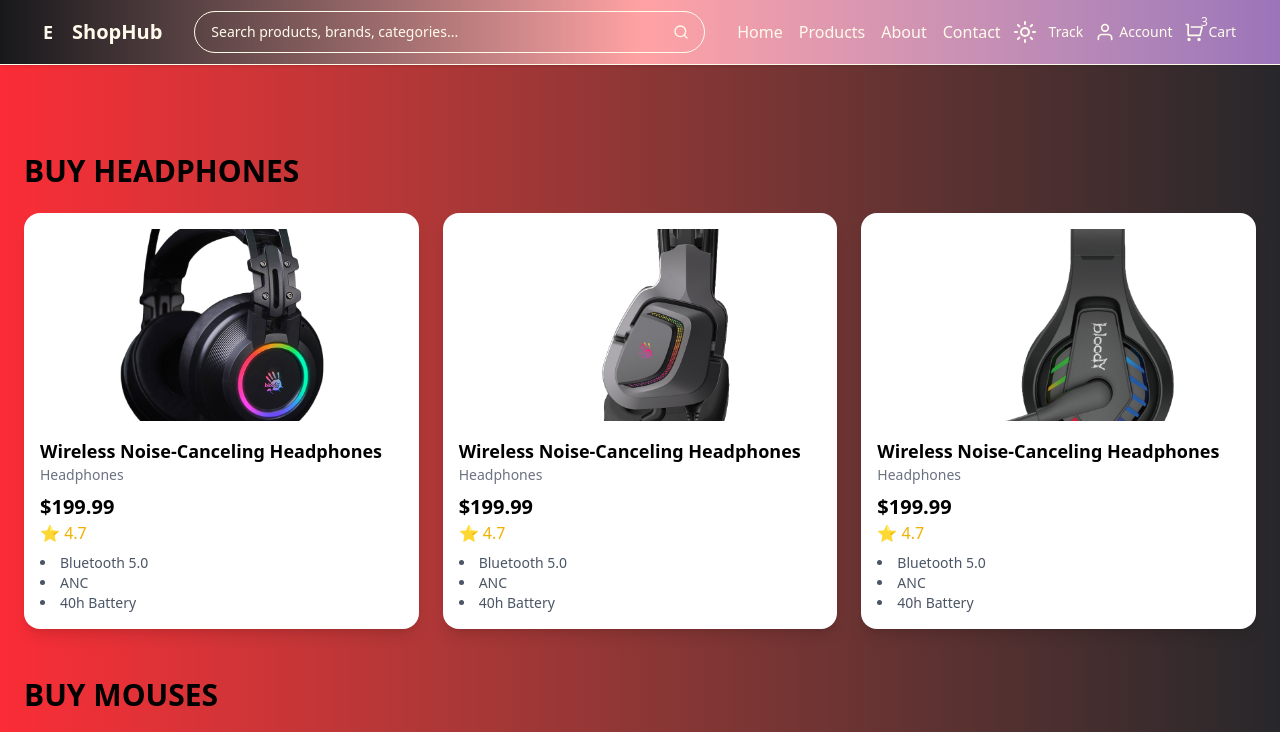
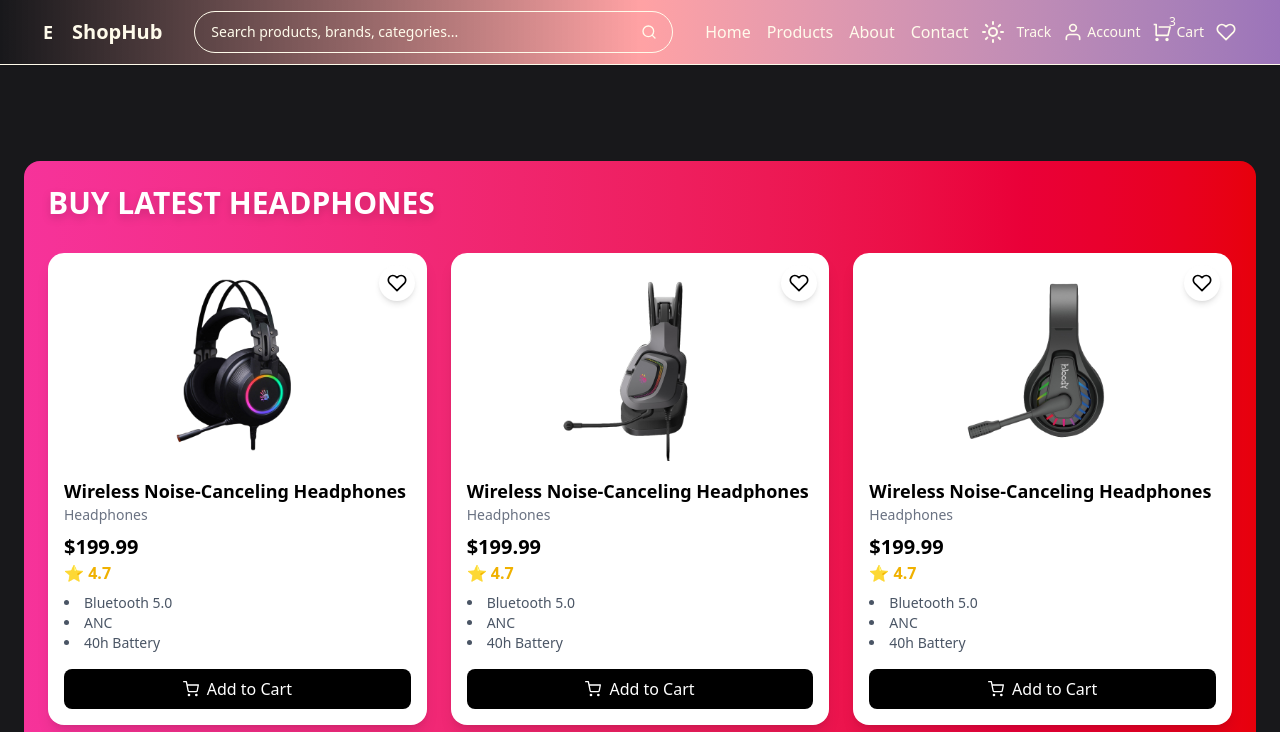
Before and after one commit to S-Q-Ali/Internship-Practice-Project, a React (Vite) app in the folder my-project/: page /categories in a window 1280 px wide. Shown: the top 732 px of the page. Built offline with nearby package versions, Linux system fonts and the light colour scheme.

Commit message:
Colors of these all changed somehow

```diff
--- a/my-project/src/components/Categories.jsx
+++ b/my-project/src/components/Categories.jsx
@@ -1,205 +1,120 @@
 import { useRef, useEffect } from "react";
 import { gsap } from "gsap";
+import { FiShoppingCart, FiHeart } from "react-icons/fi";
+
 import keyboard_1 from "../../assets/keyborads/keyboard_1.png";
 import keyboard_2 from "../../assets/keyborads/keyboard_2.png";
 import keyboard_3 from "../../assets/keyborads/keyboard_3.png";
 import headphone_1 from "../../assets/headphones/headphone_1.png";
 import headphone_2 from "../../assets/headphones/headphone_2.png";
 import headphone_3 from "../../assets/headphones/headphone_3.png";
-import mouse_1 from "../../assets/mouses/mouse_1.png"
-import mouse_2 from "../../assets/mouses/mouse_2.png"
-import mouse_3 from "../../assets/mouses/mouse_3.png"
-import speaker_1 from "../../assets/speakers/speaker_1.png"
-import speaker_2 from "../../assets/speakers/speaker_2.png"
-import speaker_3 from "../../assets/speakers/speaker_3.png"
-
-
-console.log(headphone_1===true);
-
+import mouse_1 from "../../assets/mouses/mouse_1.png";
+import mouse_2 from "../../assets/mouses/mouse_2.png";
+import mouse_3 from "../../assets/mouses/mouse_3.png";
+import speaker_1 from "../../assets/speakers/speaker_1.png";
+import speaker_2 from "../../assets/speakers/speaker_2.png";
+import speaker_3 from "../../assets/speakers/speaker_3.png";
 
 const CategoryPage = () => {
-  const sectionRefs = useRef([]);
-  sectionRefs.current = [];
+  const cardRefs = useRef([]);
+  cardRefs.current = [];
 
-  const addToRefs = (el) => {
-    if (el && !sectionRefs.current.includes(el)) {
-      sectionRefs.current.push(el);
+  const addCardRef = (el) => {
+    if (el && !cardRefs.current.includes(el)) {
+      cardRefs.current.push(el);
     }
   };
 
   useEffect(() => {
     gsap.fromTo(
-      sectionRefs.current,
-      { opacity: 0, y: 50 },
+      cardRefs.current,
+      { opacity: 0, y: 40, scale: 0.95 },
       {
         opacity: 1,
         y: 0,
-        stagger: 0.3,
+        scale: 1,
+        stagger: 0.1,
         duration: 0.8,
-        ease: "power3.out",
+        ease: "power2.out",
       }
     );
   }, []);
 
   const categories = [
     {
-      title: "BUY HEADPHONES",
+      title: "BUY LATEST HEADPHONES",
+      gradient: "from-pink-500 to-red-600",
       products: [
-        {
-          id: 1,
-          name: "Wireless Noise-Canceling Headphones",
-          category: "headphones",
-          price: 199.99,
-          rating: 4.7,
-          image: headphone_1,
-          features: ["Bluetooth 5.0", "ANC", "40h Battery"],
-        },
-        {
-          id: 2,
-          name: "Wireless Noise-Canceling Headphones",
-          category: "headphones",
-          price: 199.99,
-          rating: 4.7,
-          image: headphone_2,
-          features: ["Bluetooth 5.0", "ANC", "40h Battery"],
-        },
-        {
-          id: 2,
-          name: "Wireless Noise-Canceling Headphones",
-          category: "headphones",
-          price: 199.99,
-          rating: 4.7,
-          image: headphone_3,
-          features: ["Bluetooth 5.0", "ANC", "40h Battery"],
-        },
-      ],
-
-    },
-    {
-      title: "BUY MOUSES",
-      products: [
-        {
-          id: 1,
-          name: "Ergonomic Wireless Mouse",
-          category: "mouse",
-          price: 59.99,
-          rating: 4.5,
-          image: mouse_1,
-          features: ["Silent Click", "Rechargeable", "Adjustable DPI"],
-        },
-        {
-          id: 2,
-          name: "Ergonomic Wireless Mouse",
-          category: "mouse",
-          price: 59.99,
-          rating: 4.5,
-          image: mouse_2,
-          features: ["Silent Click", "Rechargeable", "Adjustable DPI"],
-        },
-
-        {
-          id: 3,
-          name: "Ergonomic Wireless Mouse",
-          category: "mouse",
-          price: 59.99,
-          rating: 4.5,
-          image: mouse_3,
-          features: ["Silent Click", "Rechargeable", "Adjustable DPI"],
-        },
-
+        { id: 1, name: "Wireless Noise-Canceling Headphones", category: "headphones", price: 199.99, rating: 4.7, image: headphone_1, features: ["Bluetooth 5.0", "ANC", "40h Battery"] },
+        { id: 2, name: "Wireless Noise-Canceling Headphones", category: "headphones", price: 199.99, rating: 4.7, image: headphone_2, features: ["Bluetooth 5.0", "ANC", "40h Battery"] },
+        { id: 3, name: "Wireless Noise-Canceling Headphones", category: "headphones", price: 199.99, rating: 4.7, image: headphone_3, features: ["Bluetooth 5.0", "ANC", "40h Battery"] },
       ],
     },
     {
-      title: "BUY SPEAKERS",
+      title: "BUY LATEST MOUSES",
+      gradient: "from-orange-500 to-yellow-500",
       products: [
-        {
-          id: 1,
-          name: "Portable Bluetooth Speaker",
-          category: "speaker",
-          price: 89.99,
-          rating: 4.6,
-          image: speaker_1,
-          features: ["Waterproof", "12h Playtime", "Deep Bass"],
-        },
-        {
-          id: 2,
-          name: "Portable Bluetooth Speaker",
-          category: "speaker",
-          price: 89.99,
-          rating: 4.6,
-          image: speaker_2,
-          features: ["Waterproof", "12h Playtime", "Deep Bass"],
-        },
-        {
-          id: 3,
-          name: "Portable Bluetooth Speaker",
-          category: "speaker",
-          price: 89.99,
-          rating: 4.6,
-          image: speaker_3,
-          features: ["Waterproof", "12h Playtime", "Deep Bass"],
-        },
+        { id: 1, name: "Ergonomic Wireless Mouse", category: "mouse", price: 59.99, rating: 4.5, image: mouse_1, features: ["Silent Click", "Rechargeable", "Adjustable DPI"] },
+        { id: 2, name: "Ergonomic Wireless Mouse", category: "mouse", price: 59.99, rating: 4.5, image: mouse_2, features: ["Silent Click", "Rechargeable", "Adjustable DPI"] },
+        { id: 3, name: "Ergonomic Wireless Mouse", category: "mouse", price: 59.99, rating: 4.5, image: mouse_3, features: ["Silent Click", "Rechargeable", "Adjustable DPI"] },
       ],
     },
     {
-      title: "BUY KEYBOARDS",
+      title: "BUY LATEST SPEAKERS",
+      gradient: "from-purple-500 to-indigo-600",
       products: [
-        {
-          id: 1,
-          name: "Mechanical Gaming Keyboard",
-          category: "keyboard",
-          price: 129.99,
-          rating: 4.8,
-          image: keyboard_1,
-          features: ["RGB Backlit", "Tactile Switches", "Anti-Ghosting"],
-        },
-        {
-          id: 2,
-          name: "Mechanical Gaming Keyboard",
-          category: "keyboard",
-          price: 129.99,
-          rating: 4.8,
-          image: keyboard_2,
-          features: ["RGB Backlit", "Tactile Switches", "Anti-Ghosting"],
-        },
-        {
-          id: 3,
-          name: "Mechanical Gaming Keyboard",
-          category: "keyboard",
-          price: 129.99,
-          rating: 4.8,
-          image: keyboard_3,
-          features: ["RGB Backlit", "Tactile Switches", "Anti-Ghosting"],
-        },
+        { id: 1, name: "Portable Bluetooth Speaker", category: "speaker", price: 89.99, rating: 4.6, image: speaker_1, features: ["Waterproof", "12h Playtime", "Deep Bass"] },
+        { id: 2, name: "Portable Bluetooth Speaker", category: "speaker", price: 89.99, rating: 4.6, image: speaker_2, features: ["Waterproof", "12h Playtime", "Deep Bass"] },
+        { id: 3, name: "Portable Bluetooth Speaker", category: "speaker", price: 89.99, rating: 4.6, image: speaker_3, features: ["Waterproof", "12h Playtime", "Deep Bass"] },
+      ],
+    },
+    {
+      title: "BUY LATEST KEYBOARDS",
+      gradient: "from-green-500 to-emerald-700",
+      products: [
+        { id: 1, name: "Mechanical Gaming Keyboard", category: "keyboard", price: 129.99, rating: 4.8, image: keyboard_1, features: ["RGB Backlit", "Tactile Switches", "Anti-Ghosting"] },
+        { id: 2, name: "Mechanical Gaming Keyboard", category: "keyboard", price: 129.99, rating: 4.8, image: keyboard_2, features: ["RGB Backlit", "Tactile Switches", "Anti-Ghosting"] },
+        { id: 3, name: "Mechanical Gaming Keyboard", category: "keyboard", price: 129.99, rating: 4.8, image: keyboard_3, features: ["RGB Backlit", "Tactile Switches", "Anti-Ghosting"] },
       ],
     },
   ];
 
   return (
-    <main className="bg-gradient-to-r from-red-500 to-zinc-800 min-h-screen py-10 px-6 ">
+    <main className="bg-zinc-900 min-h-screen py-12 px-6">
       {categories.map((category, index) => (
-        <section key={index} ref={addToRefs} className="my-12">
-          <h2 className="text-3xl font-bold mb-6">{category.title}</h2>
+        <section key={index} className={`my-12 p-6 rounded-2xl bg-gradient-to-r ${category.gradient}`}>
+          <h2 className="text-3xl font-extrabold text-white mb-8 drop-shadow-lg">{category.title}</h2>
           <div className="grid grid-cols-1 sm:grid-cols-2 md:grid-cols-3 gap-6">
             {category.products.map((product) => (
               <div
                 key={product.id}
-                className="bg-white rounded-2xl shadow-lg overflow-hidden p-4 cursor-pointer hover:shadow-2xl transition-all transform hover:scale-105"
+                ref={addCardRef}
+                className="relative bg-white rounded-2xl shadow-lg overflow-hidden p-4 cursor-pointer hover:shadow-[0_0_25px_rgba(255,255,255,0.5)] hover:scale-[1.05] transition-all duration-300 group"
               >
-                <img
-                  src={product.image}
-                  alt={product.name}
-                  className="w-full h-48 object-cover rounded-lg mb-4"
-                />
+                {/* Wishlist Button */}
+                <button className="absolute top-3 right-3 bg-white p-2 rounded-full shadow-md hover:bg-red-500 hover:text-white transition-colors">
+                  <FiHeart size={20} />
+                </button>
+
+                {/* Product Image */}
+                <img src={product.image} alt={product.name} className="w-full h-48 object-contain rounded-lg mb-4 group-hover:scale-105 transition-transform" />
+
+                {/* Product Info */}
                 <h3 className="text-lg font-bold">{product.name}</h3>
                 <p className="text-sm text-gray-500 capitalize">{product.category}</p>
                 <p className="text-xl font-semibold mt-2">${product.price}</p>
-                <p className="text-yellow-500">⭐ {product.rating}</p>
+                <p className="text-yellow-500 font-semibold">⭐ {product.rating}</p>
+
                 <ul className="mt-2 text-sm text-gray-600 list-disc list-inside">
                   {product.features.map((feature, idx) => (
                     <li key={idx}>{feature}</li>
                   ))}
                 </ul>
+
+                {/* Add to Cart Button */}
+                <button className="mt-4 w-full flex items-center justify-center gap-2 bg-black text-white py-2 px-4 rounded-lg hover:bg-gray-800 transition-colors">
+                  <FiShoppingCart /> Add to Cart
+                </button>
               </div>
             ))}
           </div>
--- a/my-project/src/components/Navbar.jsx
+++ b/my-project/src/components/Navbar.jsx
@@ -1,12 +1,7 @@
 import { Link } from "react-router-dom";
-import {
-  FiSearch,
-  FiUser,
-  FiMenu,
-  FiX
-} from "react-icons/fi";
+import { FiSearch, FiUser, FiMenu, FiX,FiHeart } from "react-icons/fi";
 import { RiShoppingCartLine } from "react-icons/ri";
-import { LuSunMoon,LuSun } from "react-icons/lu";
+import { LuSunMoon, LuSun } from "react-icons/lu";
 import { useState } from "react";
 
 export default function Navbar({ darkMode, setDarkMode }) {
@@ -31,7 +26,6 @@ export default function Navbar({ darkMode, setDarkMode }) {
                 type="text"
                 placeholder="Search products, brands, categories..."
                 className="w-full pl-4 pr-12 py-2.5 text-zinc-900 placeholder:text-amber-50 border border-border border-amber-50 rounded-full focus:outline-none focus:ring-2 focus:ring-brand/20 focus:border-brand transition-all duration-200 text-sm"
-
               />
               <button className="dark:text-amber-50 absolute right-2 top-1/2 transform -translate-y-1/2 p-2  hover:text-brand transition-colors duration-200">
                 <FiSearch className="w-4 h-4" />
@@ -107,11 +101,19 @@ export default function Navbar({ darkMode, setDarkMode }) {
               <span className="hidden sm:inline text-sm font-medium">Cart</span>
             </button>
 
+            <button className="w-5 h-5 text-2xl transition-all duration-300 cursor-pointer hover:text-3xl">
+              <FiHeart size={20} />
+            </button>
+
             <button
               onClick={() => setIsMenuOpen(!isMenuOpen)}
               className="lg:hidden p-2 text-muted-foreground hover:text-brand transition-colors duration-200"
             >
-              {isMenuOpen ? <FiX className="w-5 h-5" /> : <FiMenu className="w-5 h-5" />}
+              {isMenuOpen ? (
+                <FiX className="w-5 h-5" />
+              ) : (
+                <FiMenu className="w-5 h-5" />
+              )}
             </button>
           </div>
         </div>
```
Also changed, not shown: my-project/src/components/Deals.jsx (+40 -15 lines).
